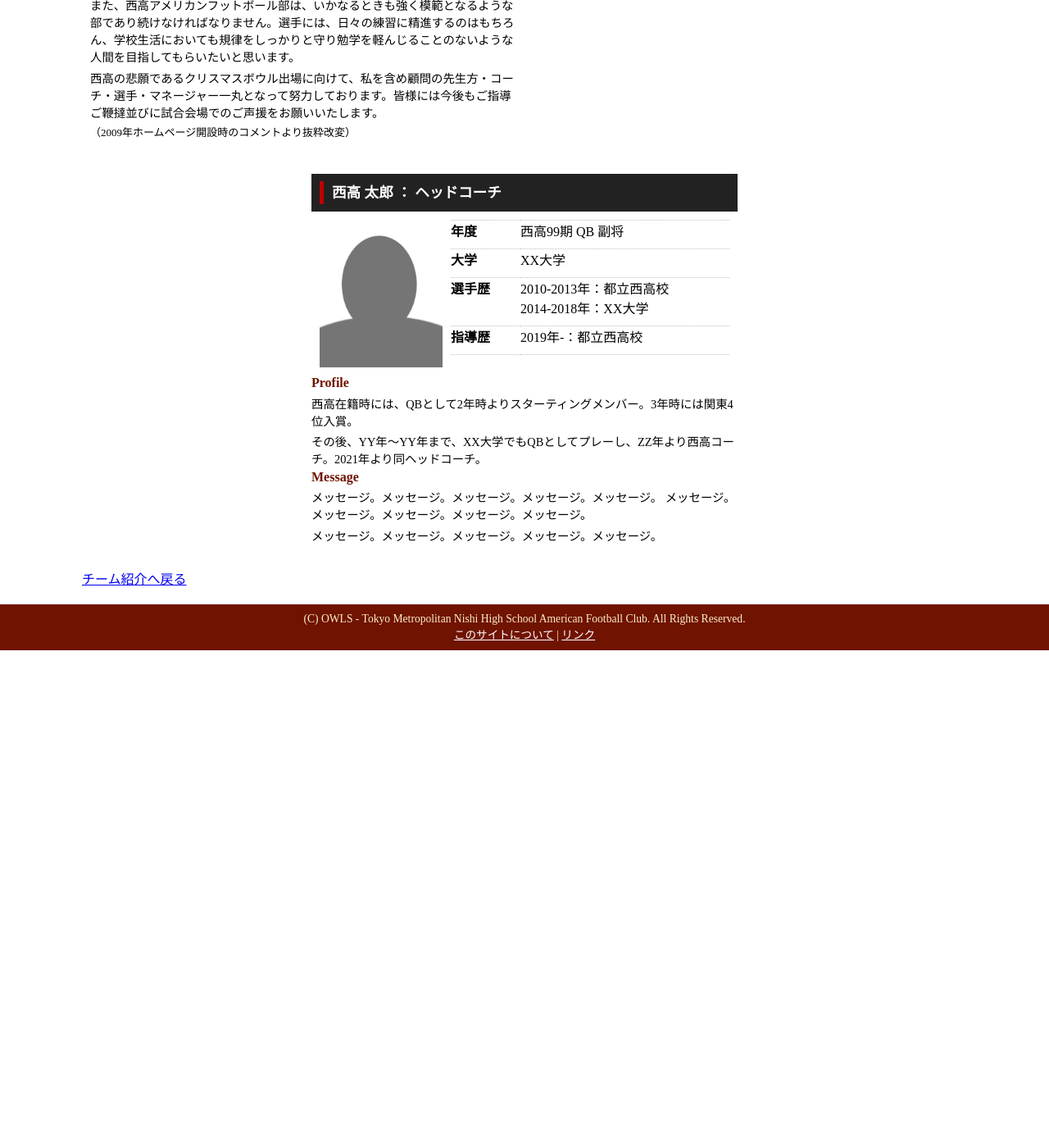
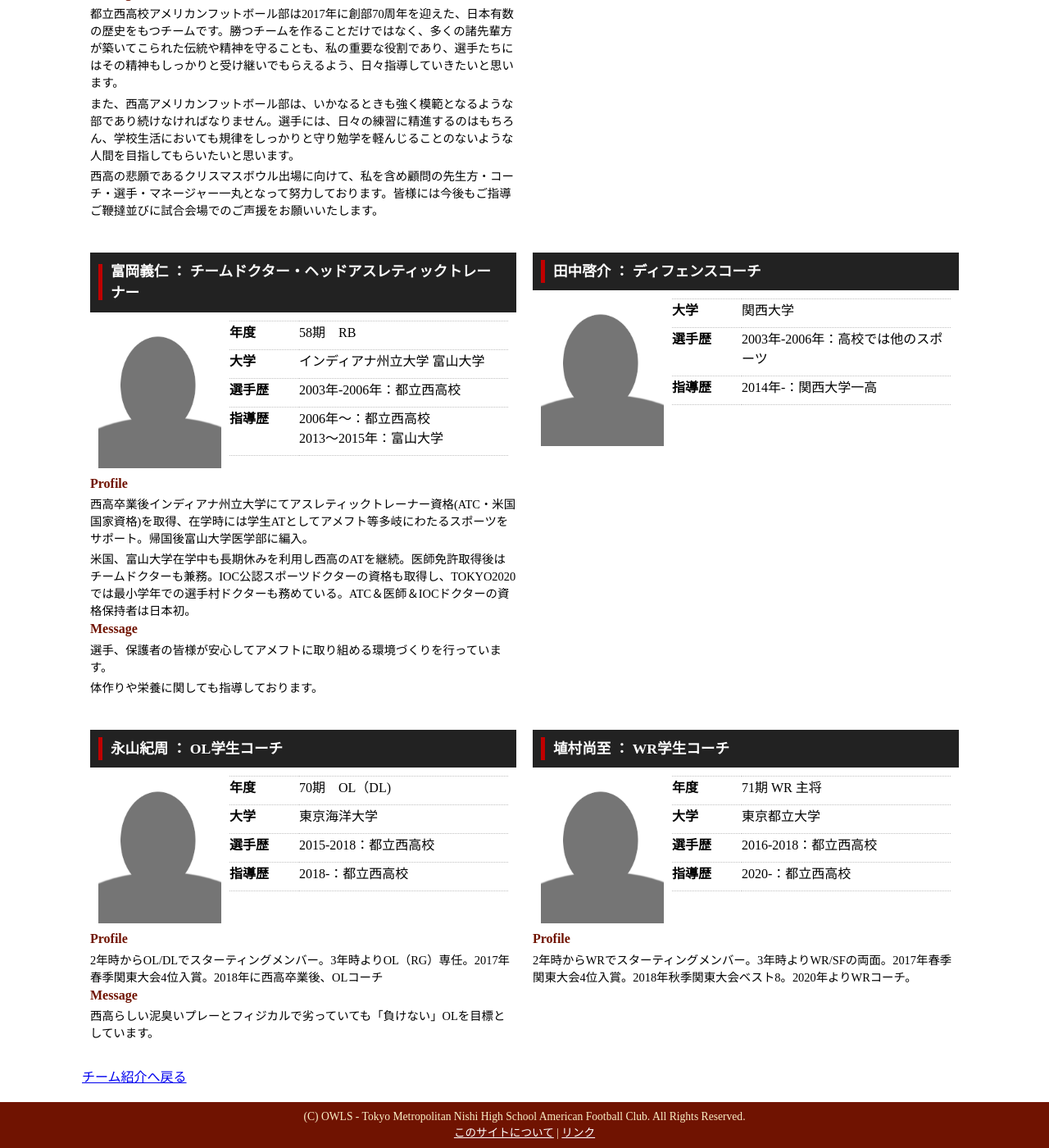
Before and after one commit to numa72/nishi-owls, a Jekyll site: the page built from team/staff.html, in a window 1280 px wide and 1400 px high, scrolled down 727 px. Shown: the whole window at 82% size. Built offline with Jekyll 4.4.1, drawn with Linux system fonts in a browser that asks for light colours; some web fonts are replaced; before the commit the page ends 1520 px from its top, so only the background shows below that; some of the changed text lies outside the part shown.

Commit message:
load staff data from csv

```diff
--- a/_config.yml
+++ b/_config.yml
@@ -12,8 +12,6 @@ collections:
   game_years:
     output: true
     permalink: /game/:name/index.html
-  staffs:
-    output: false
 
 defaults:
   - scope:
--- /dev/null
+++ b/_data/staff.csv
@@ -0,0 +1,16 @@
+name,photo,position,year,univ,play_experience,coach_experience,profile,message
+平岡 成太,hiraoka.jpg,監督,47期,立命館大学,,2000年-：都立西高校,"立命館大学でアナライジングスタッフ。
+2000年より西高コーチ、2005年より監督。
+監督就任後、2006年秋、2011年春・秋、2015年春・秋、2017年春など、関東大会出場多数。","都立西高校アメリカンフットボール部は2017年に創部70周年を迎えた、日本有数の歴史をもつチームです。勝つチームを作ることだけではなく、多くの諸先輩方が築いてこられた伝統や精神を守ることも、私の重要な役割であり、選手たちにはその精神もしっかりと受け継いでもらえるよう、日々指導していきたいと思います。
+また、西高アメリカンフットボール部は、いかなるときも強く模範となるような部であり続けなければなりません。選手には、日々の練習に精進するのはもちろん、学校生活においても規律をしっかりと守り勉学を軽んじることのないような人間を目指してもらいたいと思います。
+西高の悲願であるクリスマスボウル出場に向けて、私を含め顧問の先生方・コーチ・選手・マネージャー一丸となって努力しております。皆様には今後もご指導ご鞭撻並びに試合会場でのご声援をお願いいたします。"
+尾崎 幸一,ozaki.jpg,顧問,日鶴高xx年 LB 主将,日本大学,,"-2009年：都立戸山高校
+2009年-：都立西高校",,
+富岡義仁,,チームドクター・ヘッドアスレティックトレーナー,58期　RB,"インディアナ州立大学
+富山大学",2003年-2006年：都立西高校,"2006年〜：都立西高校
+2013〜2015年：富山大学","西高卒業後インディアナ州立大学にてアスレティックトレーナー資格(ATC・米国国家資格)を取得、在学時には学生ATとしてアメフト等多岐にわたるスポーツをサポート。帰国後富山大学医学部に編入。
+米国、富山大学在学中も長期休みを利用し西高のATを継続。医師免許取得後はチームドクターも兼務。IOC公認スポーツドクターの資格も取得し、TOKYO2020では最小学年での選手村ドクターも務めている。ATC＆医師＆IOCドクターの資格保持者は日本初。","選手、保護者の皆様が安心してアメフトに取り組める環境づくりを行っています。
+体作りや栄養に関しても指導しております。"
+田中啓介,,ディフェンスコーチ,,関西大学,2003年-2006年：高校では他のスポーツ,2014年-：関西大学一高,,
+永山紀周,,OL学生コーチ,70期　OL（DL),東京海洋大学,2015-2018：都立西高校,2018-：都立西高校,2年時からOL/DLでスターティングメンバー。3年時よりOL（RG）専任。2017年春季関東大会4位入賞。2018年に西高卒業後、OLコーチ,西高らしい泥臭いプレーとフィジカルで劣っていても「負けない」OLを目標としています。
+埴村尚至,,WR学生コーチ,71期 WR 主将,東京都立大学,2016-2018：都立西高校,2020-：都立西高校,2年時からWRでスターティングメンバー。3年時よりWR/SFの両面。2017年春季関東大会4位入賞。2018年秋季関東大会ベスト8。2020年よりWRコーチ。,
--- a/team/staff.html
+++ b/team/staff.html
@@ -7,11 +7,12 @@ title: スタッフ
 <h1>コーチ・スタッフ</h1>
 
 <div class="staff-list">
-    {% for staff in site.staffs %}
+    {% for staff in site.data.staff %}
     <div class="staff-box">
         <h2>{{ staff.name }} ： {{ staff.position }}</h2>
         <div class="staff-main">
-            <img src="/assets/images/staff/{{ staff.photo }}" width=150 height=180 alt="顔写真" />
+            <img src="/assets/images/staff/{% if staff.photo %}{{ staff.photo }}{% else %}no_image.gif{% endif %}"
+                width=150 height=180 alt="顔写真" />
 
             <dl>
                 {% if staff.year %}
@@ -24,17 +25,31 @@ title: スタッフ
                 {% endif %}
                 {% if staff.play_experience %}
                 <dt>選手歴</dt>
-                <dd>{{ staff.play_experience }}</dd>
+                <dd>{{ staff.play_experience | newline_to_br}}</dd>
                 {% endif %}
                 {% if staff.coach_experience %}
                 <dt>指導歴</dt>
-                <dd>{{ staff.coach_experience }}</dd>
+                <dd>{{ staff.coach_experience | newline_to_br }}</dd>
                 {% endif %}
             </dl>
         </div>
+        {% if staff.profile %}
         <div class="staff-content">
-            {{ staff.content | markdownify | replace: 'h1', 'h3' }}
+            <h3>Profile</h3>
+            {% assign lines = staff.profile | newline_to_br | split: '<br />' %}
+            {% for line in lines %}
+            <p>{{line}}</p>
+            {% endfor %}
         </div>
+        {% endif %}{% if staff.message %}
+        <div class="staff-content">
+            <h3>Message</h3>
+            {% assign lines = staff.message | newline_to_br | split: '<br />' %}
+            {% for line in lines %}
+            <p>{{ line }}</p>
+            {% endfor %}
+        </div>
+        {% endif %}
     </div>
     {% endfor %}
 </div>
```
Also changed, not shown: _staffs/hiraoka.md (deleted, +0 -16 lines), _staffs/ozaki.md (deleted, +0 -9 lines), _staffs/test.md (deleted, +0 -22 lines).
